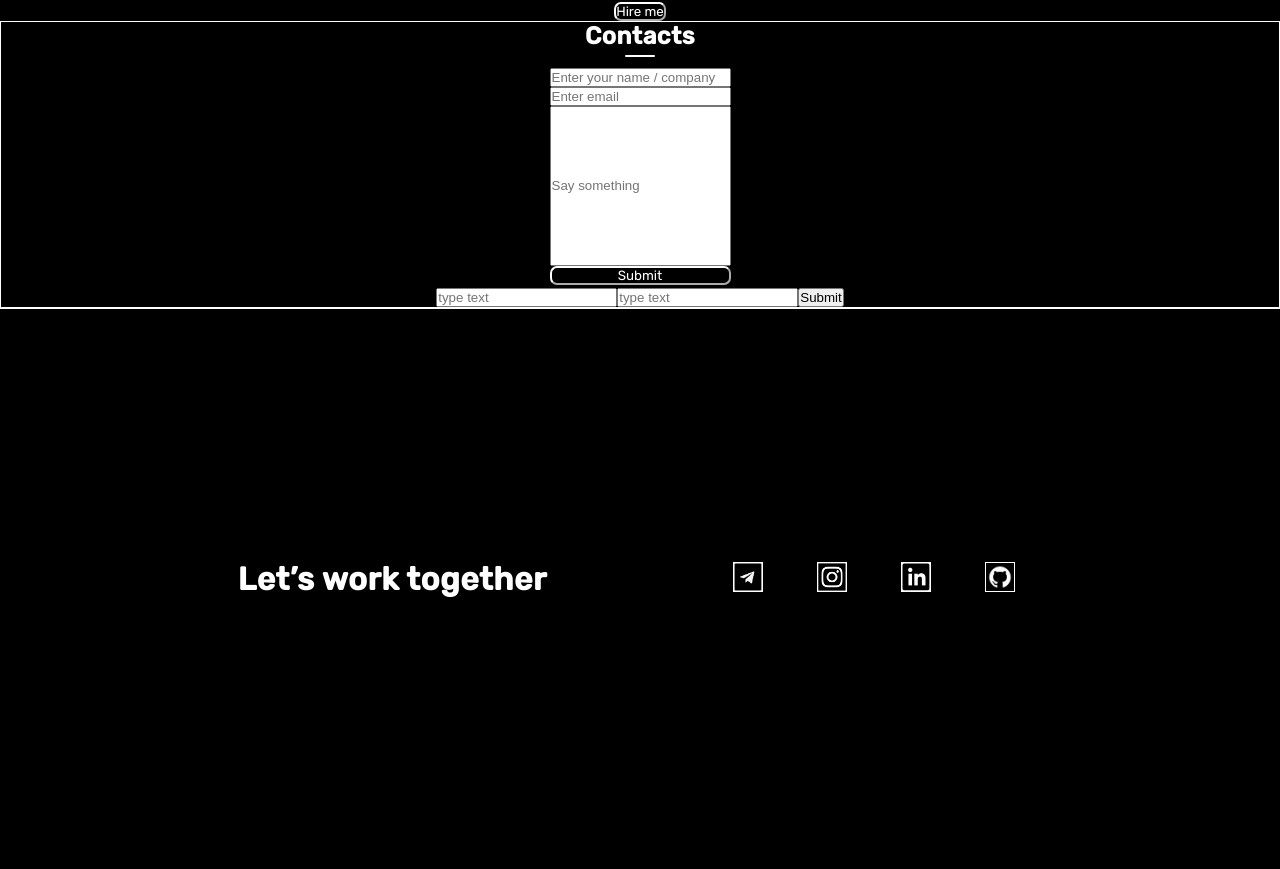
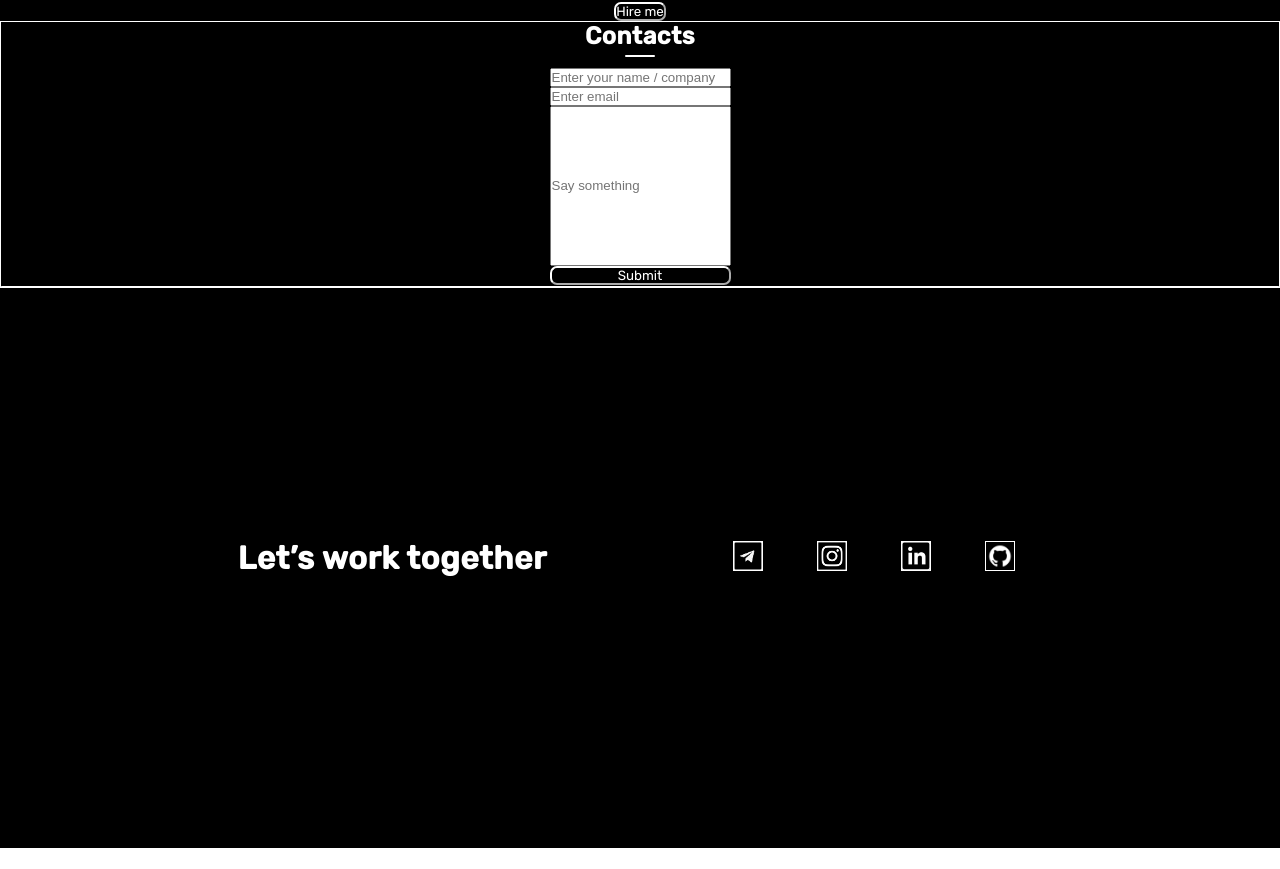
Before and after one commit to knuckless0231/portfolio, a React (Create React App) app: page / in a window 1280 px wide. Shown: the part 2357-3226 px from the top of the page. After the commit the page ends 3205 px from the top, so only its background shows below. Built offline with nearby package versions, Linux system fonts and the light colour scheme.

Commit message:
06.03.2023

```diff
--- a/src/components/contacts/Contacts.js
+++ b/src/components/contacts/Contacts.js
@@ -23,15 +23,7 @@ const Contacts = () => {
                                className={s.textForm} {...register("text", {required: true})}/>
                         <input type="submit" className={s.inputStyle}/>
                     </form>
-
                 </div>
-                <form onSubmit={handleSubmit(onSubmit)}>
-                    <input placeholder={'type text'} {...register("exampleRequired", {required: true})} />
-
-                    <input placeholder={'type text'} {...register("exampleRequired", {required: true})} />
-
-                    <input type="submit"/>
-                </form>
             </div>
     <Line/>
 </div>
```
